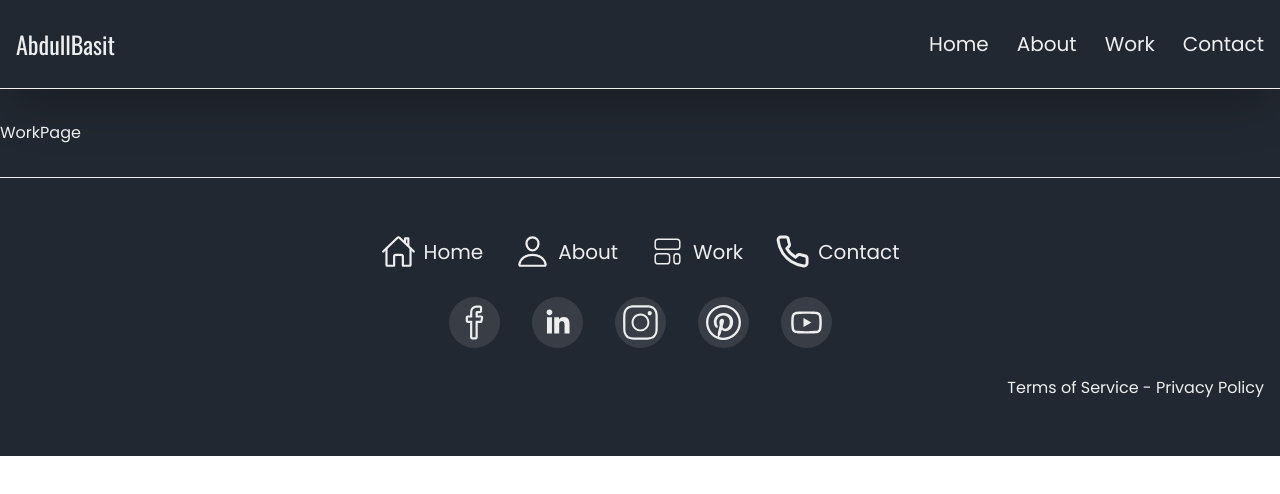
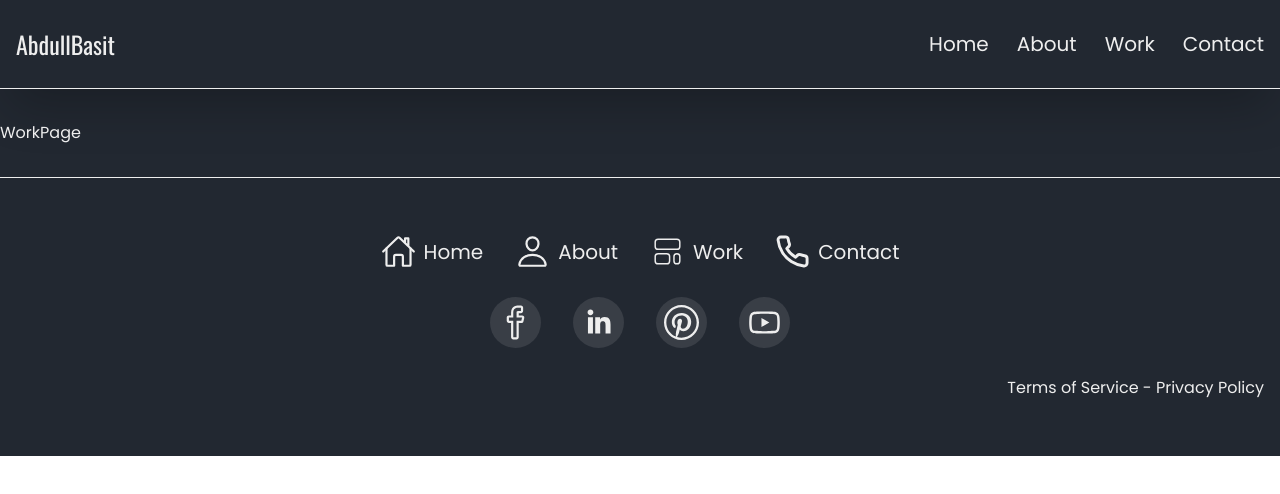
Before and after one commit to Ramla-Eman/Abdullbasitportfolio, a React (Vite) app: page /workpage in a window 1280 px wide. Shown: the top 494 px of the page. Built offline with nearby package versions, Linux system fonts and the light colour scheme.

Commit message:
added social links in footwer

```diff
--- a/src/components/Footer.jsx
+++ b/src/components/Footer.jsx
@@ -38,7 +38,7 @@ const link = [
 // media link
 const mediaLink = [
   {
-    path: "/",
+    path: "https://www.facebook.com/profile.php?id=61571200348945",
     icon: <SlSocialFacebook size={35} />,
   },
   {
@@ -46,15 +46,11 @@ const mediaLink = [
     icon: <LiaLinkedinIn size={35} />,
   },
   {
-    path: "#work",
-    icon: <SlSocialInstagram size={35} />,
-  },
-  {
     path: "https://www.pinterest.com/kabdulbasit856/?actingBusinessId=1070519911333406917",
     icon: <ImPinterest2 size={35} />,
   },
   {
-    path: "#work",
+    path: "https://www.youtube.com/@AbdulBasit-l5p8u",
     icon: <AiOutlineYoutube size={35} />,
   },
 ];
```
